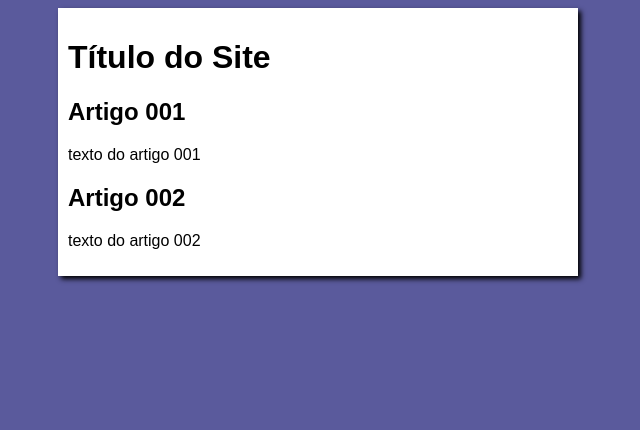
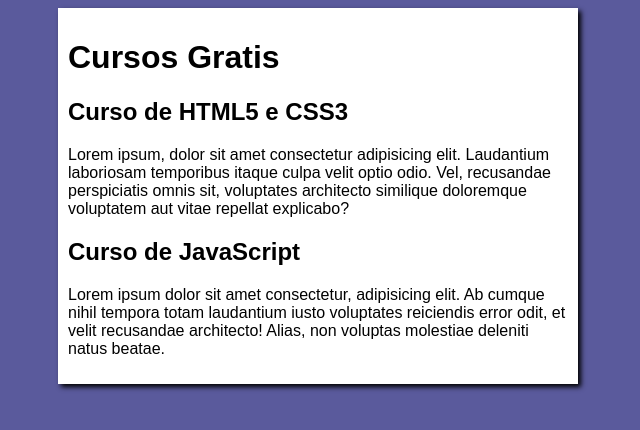
Before and after one commit to jrjrjuquia/projeto-site, a plain HTML site: page index.html in a window 1280 px wide. Shown: the whole page, without its empty margins (322-962 px from the left). Drawn offline with Linux system fonts and the light colour scheme.

Commit message:
Update index.html

```diff
--- a/index.html
+++ b/index.html
@@ -9,15 +9,15 @@
 <body>
     <main>
         <header>
-            <h1>Título do Site</h1>
+            <h1>Cursos Gratis</h1>
         </header>
         <article>
-            <h2>Artigo 001</h2>
-            <p>texto do artigo 001</p>
+            <h2>Curso de HTML5 e CSS3</h2>
+            <p>Lorem ipsum, dolor sit amet consectetur adipisicing elit. Laudantium laboriosam temporibus itaque culpa velit optio odio. Vel, recusandae perspiciatis omnis sit, voluptates architecto similique doloremque voluptatem aut vitae repellat explicabo?</p>
         </article>
         <article>
-            <h2>Artigo 002</h2>
-            <p>texto do artigo 002</p>
+            <h2>Curso de JavaScript</h2>
+            <p>Lorem ipsum dolor sit amet consectetur, adipisicing elit. Ab cumque nihil tempora totam laudantium iusto voluptates reiciendis error odit, et velit recusandae architecto! Alias, non voluptas molestiae deleniti natus beatae.</p>
         </article>
     </main>
 </body>
```
